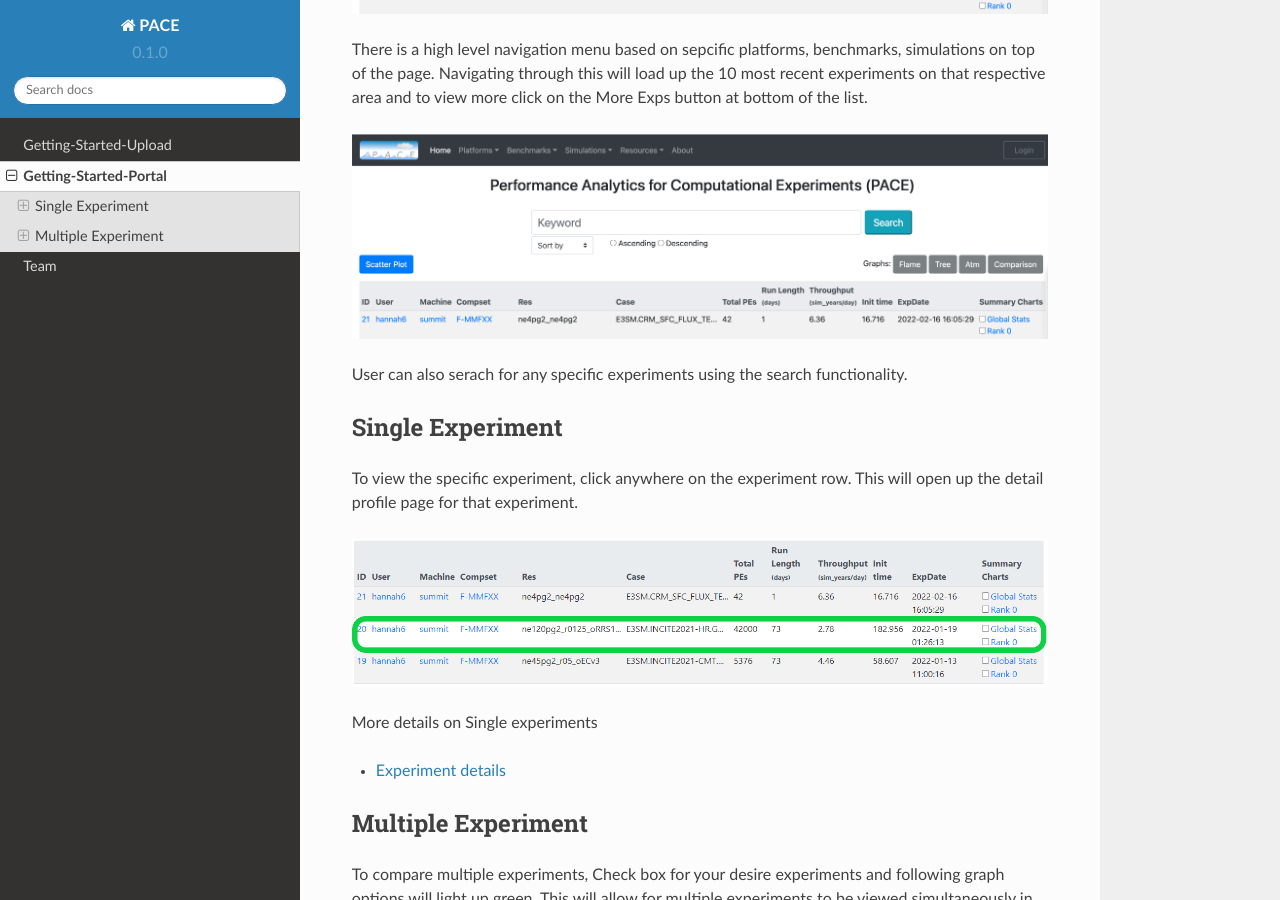
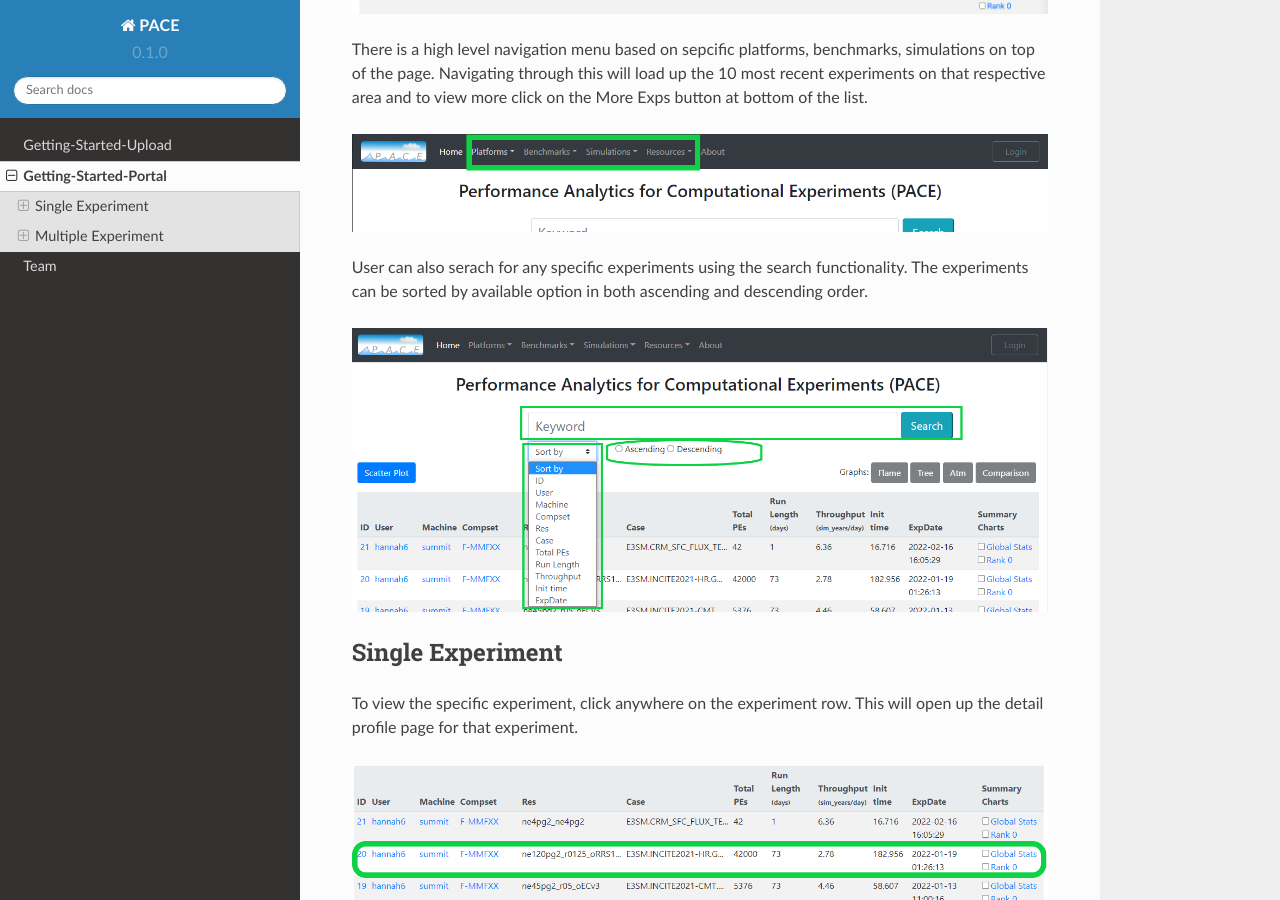
Before and after one commit to gaurabkcutk/readthedocs, a Sphinx documentation site: the page built from docs/source/homepage.rst, in a window 1280 px wide and 900 px high, scrolled down 447 px. Built offline with Sphinx 7.4.7 and the Read the Docs theme 2.0.0, drawn with Linux system fonts in a browser that asks for light colours.

Commit message:
new pictures

```diff
--- a/docs/source/homepage.rst
+++ b/docs/source/homepage.rst
@@ -10,9 +10,12 @@ To navigate to the portal go to `Performance Analytics for Computational Experim
 There is a high level navigation menu based on sepcific platforms, benchmarks, simulations on top of the page. Navigating through this will
 load up the 10 most recent experiments on that respective area and to view more click on the More Exps button at bottom of the list.
 
-.. image:: pictures/homeScreen.png
+.. image:: pictures/HomeScreenHighLevel.png
 
-User can also serach for any specific experiments using the search functionality.
+User can also serach for any specific experiments using the search functionality. The experiments can be sorted by available option in both ascending and descending order.
+
+.. image:: pictures/homeScreenSearch.png
+
 
 
 Single Experiment
```
